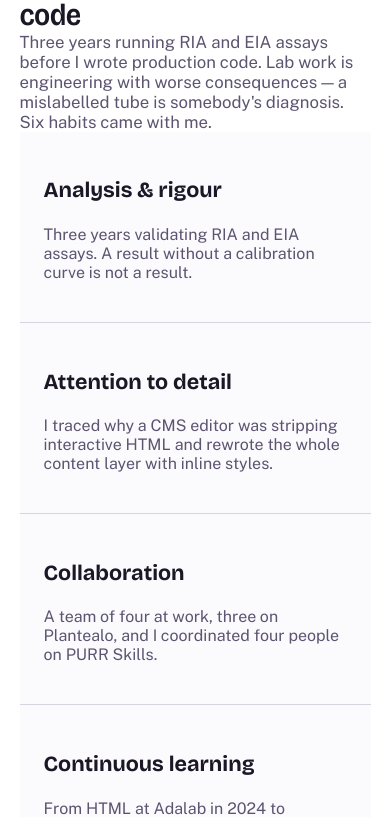
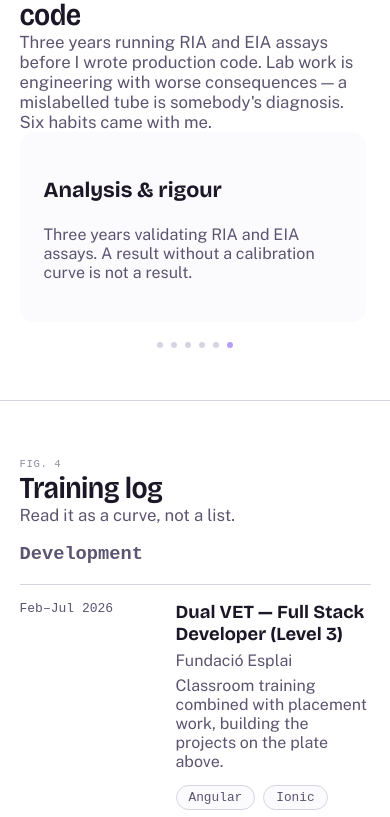
Before and after one commit to mee96/portfoli.v2, an Angular app in the folder frontend/: page / in a window 390 px wide. Shown: the part 2621-3438 px from the top of the page. Built offline with nearby package versions, Linux system fonts and the light colour scheme; no server answers; a web font is replaced by a local one.

Commit message:
feat: responsive Skills grid — 3 cols desktop, 2 cols tablet, horizontal scroll-snap slide with dots on mobile

```diff
--- a/frontend/src/app/features/skills/skills.html
+++ b/frontend/src/app/features/skills/skills.html
@@ -5,12 +5,18 @@
     [subtitle]="translation.t('skills.lede')"
   />
 
-  <div class="grid">
+  <div class="skills-grid" #gridEl>
     @for (skill of skills; track skill.id) {
-      <article class="card">
+      <article class="skill-card" #cardEl>
         <h3 class="title">{{ skill.translations[translation.lang()].title }}</h3>
         <p class="body">{{ skill.translations[translation.lang()].body }}</p>
       </article>
     }
   </div>
+
+  <div class="dots" aria-hidden="true">
+    @for (skill of skills; track skill.id; let i = $index) {
+      <span class="dot" [class.dot--active]="activeSkillIndex() === i"></span>
+    }
+  </div>
 </section>
--- a/frontend/src/app/features/skills/skills.scss
+++ b/frontend/src/app/features/skills/skills.scss
@@ -7,16 +7,40 @@
   scroll-margin-top: 58px;
 }
 
-.grid {
+.skills-grid {
   display: grid;
-  grid-template-columns: repeat(auto-fit, minmax(268px, 1fr));
+  grid-template-columns: repeat(3, 1fr);
   gap: 1px;
   background: vars.$grid;
+
+  @media (max-width: 900px) {
+    grid-template-columns: repeat(2, 1fr);
+  }
+
+  @media (max-width: 560px) {
+    display: flex;
+    overflow-x: auto;
+    scroll-snap-type: x mandatory;
+    gap: 12px;
+    padding-bottom: 8px;
+    background: none;
+    scrollbar-width: none;
+
+    &::-webkit-scrollbar {
+      display: none;
+    }
+  }
 }
 
-.card {
+.skill-card {
   background: vars.$paper-2;
   padding: 1.5rem;
+
+  @media (max-width: 560px) {
+    flex: 0 0 85%;
+    scroll-snap-align: center;
+    border-radius: vars.$radius;
+  }
 }
 
 .title {
@@ -30,3 +54,26 @@
   font-size: 1rem;
   color: vars.$ink-60;
 }
+
+.dots {
+  display: none;
+  justify-content: center;
+  gap: 8px;
+  margin-top: 0.75rem;
+
+  @media (max-width: 560px) {
+    display: flex;
+  }
+}
+
+.dot {
+  width: 6px;
+  height: 6px;
+  border-radius: 50%;
+  background: vars.$grid;
+  transition: background 0.2s ease;
+
+  &--active {
+    background: vars.$indigo;
+  }
+}
--- a/frontend/src/app/features/skills/skills.ts
+++ b/frontend/src/app/features/skills/skills.ts
@@ -1,4 +1,13 @@
-import { Component, inject } from '@angular/core';
+import {
+  Component,
+  ElementRef,
+  OnDestroy,
+  effect,
+  inject,
+  signal,
+  viewChild,
+  viewChildren,
+} from '@angular/core';
 import { TranslationService } from '../../core/services/translation.service';
 import { SKILLS } from '../../core/data/skills.data';
 import { SectionHeader } from '../../shared/ui/section-header/section-header';
@@ -9,7 +18,56 @@ import { SectionHeader } from '../../shared/ui/section-header/section-header';
   templateUrl: './skills.html',
   styleUrl: './skills.scss',
 })
-export class Skills {
+export class Skills implements OnDestroy {
   protected readonly translation = inject(TranslationService);
   protected readonly skills = SKILLS;
+  protected readonly activeSkillIndex = signal(0);
+
+  private readonly gridEl = viewChild<ElementRef<HTMLDivElement>>('gridEl');
+  private readonly cardEls = viewChildren<ElementRef<HTMLElement>>('cardEl');
+  private observer?: IntersectionObserver;
+
+  constructor() {
+    effect(() => {
+      const root = this.gridEl()?.nativeElement;
+      const cards = this.cardEls();
+
+      this.observer?.disconnect();
+
+      if (!root || cards.length === 0 || typeof IntersectionObserver === 'undefined') {
+        return;
+      }
+
+      this.observer = new IntersectionObserver(
+        (entries) => {
+          for (const entry of entries) {
+            if (!entry.isIntersecting) {
+              continue;
+            }
+            const index = cards.findIndex((card) => card.nativeElement === entry.target);
+            if (index !== -1) {
+              this.activeSkillIndex.set(index);
+            }
+          }
+        },
+        {
+          root,
+          // Only count a card as "centred" while it overlaps a thin band in
+          // the horizontal middle of the scroller — more reliable than
+          // tracking scrollLeft by hand, and unaffected by snap-scroll
+          // easing/momentum.
+          rootMargin: '0px -40% 0px -40%',
+          threshold: 0,
+        },
+      );
+
+      for (const card of cards) {
+        this.observer.observe(card.nativeElement);
+      }
+    });
+  }
+
+  ngOnDestroy(): void {
+    this.observer?.disconnect();
+  }
 }
```
Also changed, not shown: 1 other file (tests, documents, lock files or other folders).
